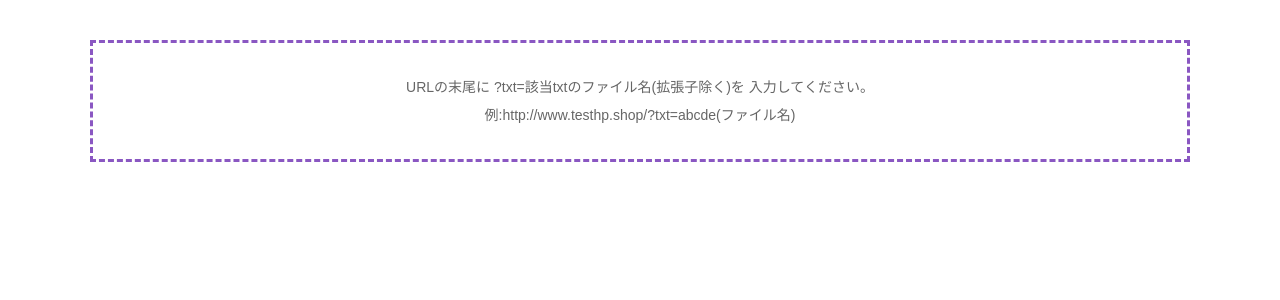
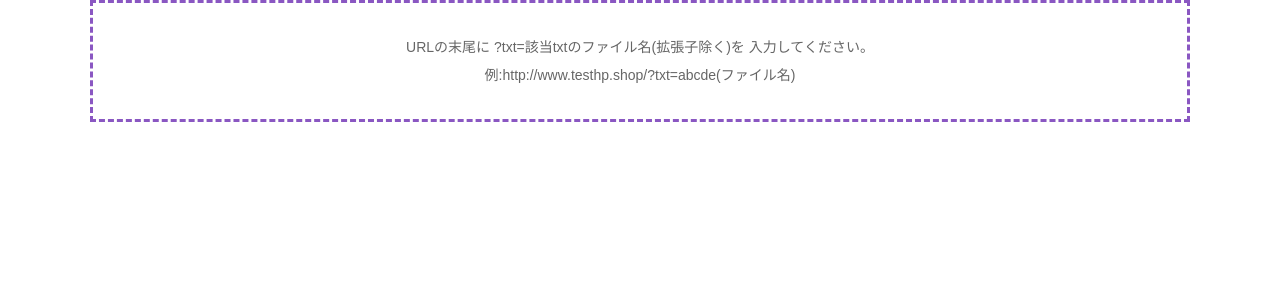
Before and after one commit to raira0210/Lottery, a PHP site: page / in a window 1280 px wide. Shown: the top 300 px of the page. Run offline with PHP 8.4, Linux system fonts and the light colour scheme.

Commit message:
上部のマージンの削除
上部のマージンを削除いたしました、そちらによってスクロールせずとも画面内に収まるようになります。

```diff
--- a/css/style.css
+++ b/css/style.css
@@ -41,7 +41,7 @@ a:hover {
 /*コンテナー（HPを囲むブロック）
 ---------------------------------------------------------------------------*/
 #container {
-	margin: 40px auto 0px;	/*上、左右、下への余白。autoにすると中央に配置されます。*/
+	margin: 0px auto 0px;	/*上、左右、下への余白。autoにすると中央に配置されます。*/
 	max-width: 1100px;	/*最大幅*/
 	padding: 0 3%;		/*ボックス内の余白。上下、左右への設定。ウィンドウ幅を狭くした時にブラウザ枠とHP枠の間にとる余白です。*/
 }
```
